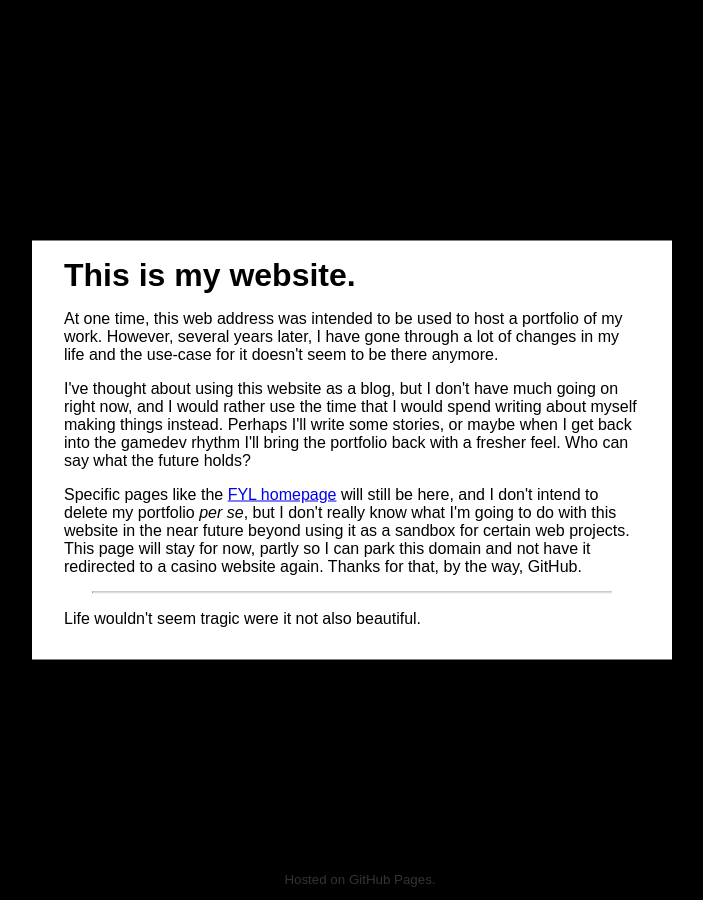
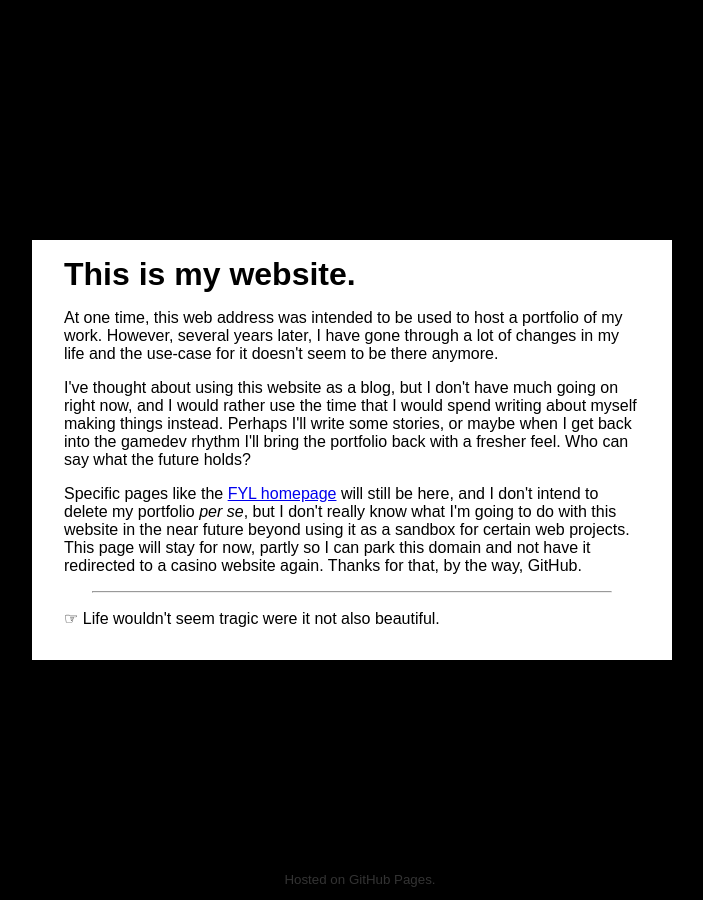
Before and after one commit to swashdev/swashdev.github.io, a Jekyll site: the page index.html, which Jekyll copies as it is, in a window 1280 px wide. Shown: the whole page, without its empty margins (288-991 px from the left). Built offline with Jekyll 4.4.1, drawn with Linux system fonts in a browser that asks for light colours.

Commit message:
Mark the motto as "important".

```diff
--- a/index.html
+++ b/index.html
@@ -39,6 +39,11 @@ a:hover
 #content hr
 {
 	max-width: 90%;
+}
+
+.important:before
+{
+	content: "\261E ";
 }
 
 #attribution
@@ -95,7 +100,7 @@ a:hover
 	GitHub.
 </p>
 <hr />
-<p>
+<p class = "important">
 	Life wouldn't seem tragic were it not also beautiful.
 </p>
 
```
